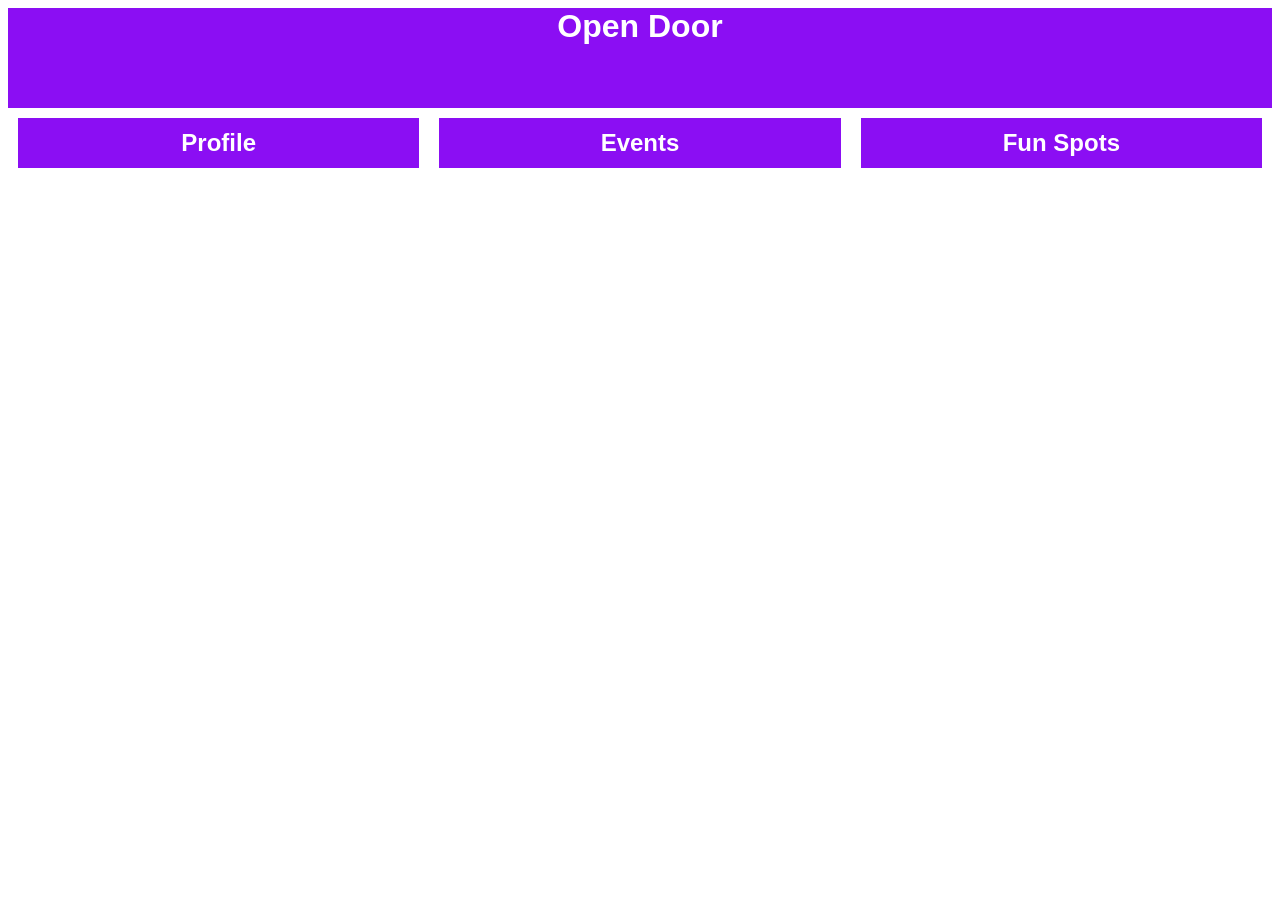
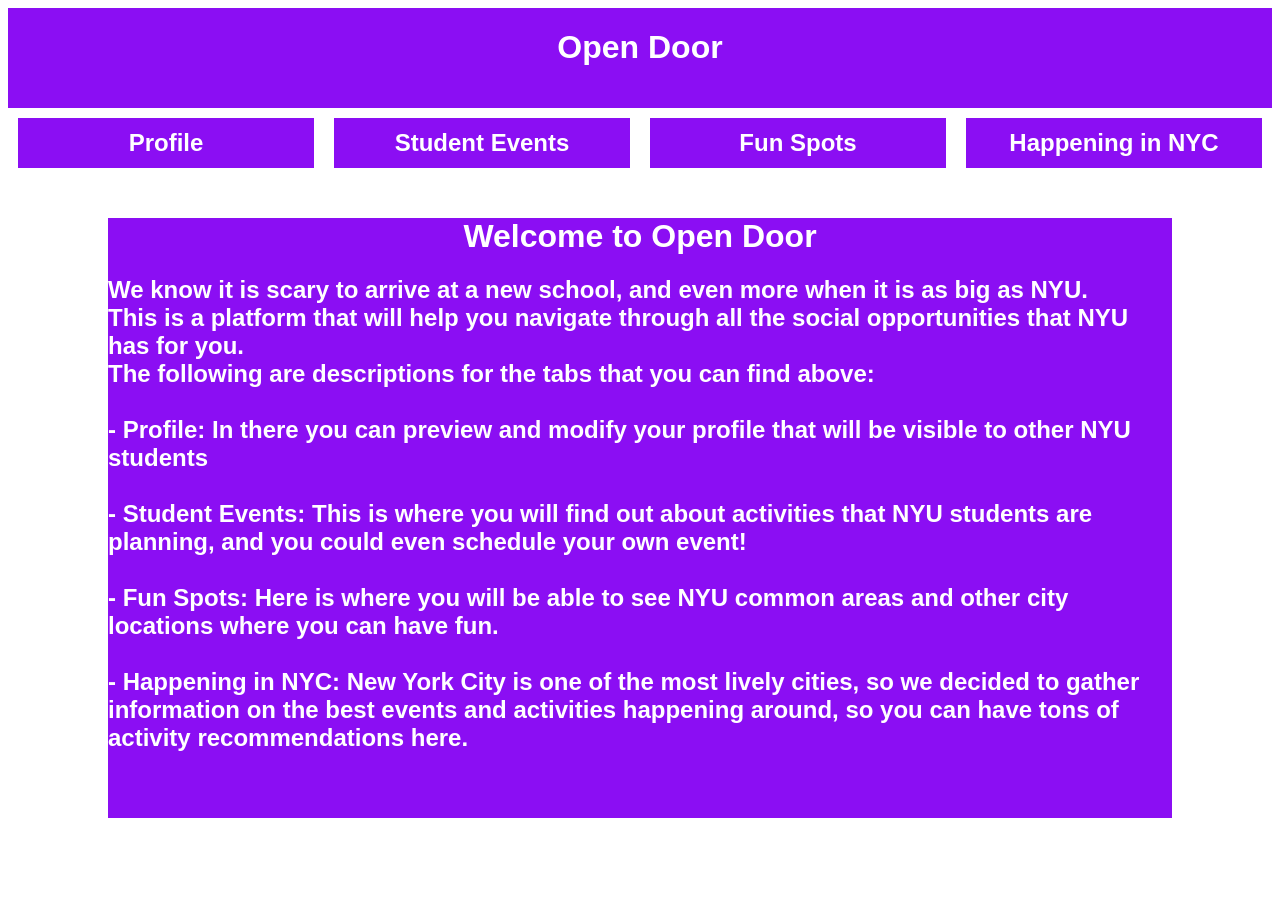
Before and after one commit to joshblecherman/open_door, a Flask app: page / in a window 1280 px wide. Before the commit the page ends 168 px from the top, so only its background shows below. Run offline with Flask 2, Linux system fonts and the light colour scheme.

Commit message:
Home page completed

```diff
--- a/app/app.py
+++ b/app/app.py
@@ -5,6 +5,8 @@
 @app.route('/')
 def home_page():
     return render_template('home.html')
+    # test_db()
+    return render_template('home.html')
 
 if __name__ == '__main__':
     app.run()
--- a/app/static/home.css
+++ b/app/static/home.css
@@ -12,15 +12,7 @@
 
 .home-text {
   color: #ffffff;
-  width: var(--dl-size-size-maxwidth);
-  font-size: xx-large;
-  /* align-self: center; */
-  /* text-align: center; */
   font-family: sans-serif;
-  font-weight: 700;
-  line-height: 1.15;
-  /* text-transform: none; */
-  /* text-decoration: none; */
 }
 
 .button-container {
@@ -54,3 +46,25 @@
 .home-button:hover{
   background-color: #6d0dbb;
 }
+
+.welcome-container{
+  background-color: #8b0ef3;
+
+  position: relative;
+  margin-top: 50px;
+  margin-left: 100px;
+  margin-right: 100px;
+  margin-bottom: 100px;
+  height: 600px;
+}
+
+.welcome-title{
+  color: #ffffff;
+  font-family: sans-serif;
+  text-align: center;
+}
+
+.welcome-message{
+  color: #ffffff;
+  font-family: sans-serif;
+}
--- a/app/templates/home.html
+++ b/app/templates/home.html
@@ -2,25 +2,47 @@
 <html>
 <head>
 	<title>Open Door</title>
+  <!-- <link href="https://cdn.jsdelivr.net/npm/bootstrap@5.3.0-alpha3/dist/css/bootstrap.min.css" rel="stylesheet" integrity="sha384-KK94CHFLLe+nY2dmCWGMq91rCGa5gtU4mk92HdvYe+M/SXH301p5ILy+dN9+nJOZ" crossorigin="anonymous"> -->
 	<link rel="stylesheet" href="./static/home.css">
 </head>
 <body>
   <div>
     <div class="home-container">
-      <span class="home-text">
+      <h1 class="home-text">
         Open Door
-      </span>
+      </h1>
     </div>
     <div class="button-container">
       <button type="button" class="home-button button">
         Profile
       </button>
       <button type="button" class="home-button button">
-        Events
+        Student Events
       </button>
       <button type="button" class="home-button button">
         Fun Spots
       </button>
+      <button type="button" class="home-button button">
+        Happening in NYC
+      </button>
+    </div>
+    <div class = "welcome-container">
+
+      <h1 class = "welcome-title">
+        Welcome to Open Door
+      </h1>
+
+      <h2 class="welcome-message">
+        We know it is scary to arrive at a new school, and even more when it is as big as NYU.<br>
+        This is a platform that will help you navigate through all the social opportunities that NYU has for you.<br>
+        The following are descriptions for the tabs that you can find above:<br><br>
+
+        - Profile: In there you can preview and modify your profile that will be visible to other NYU students<br><br>
+        - Student Events: This is where you will find out about activities that NYU students are planning, and you could even schedule your own event!<br><br>
+        - Fun Spots: Here is where you will be able to see NYU common areas and other city locations where you can have fun.<br><br>
+        - Happening in NYC: New York City is one of the most lively cities, so we decided to gather information on the best events and activities happening around, so you can have tons of activity recommendations here.<br><br>
+      </h2>
+
     </div>
   </div>
 </body>
```
